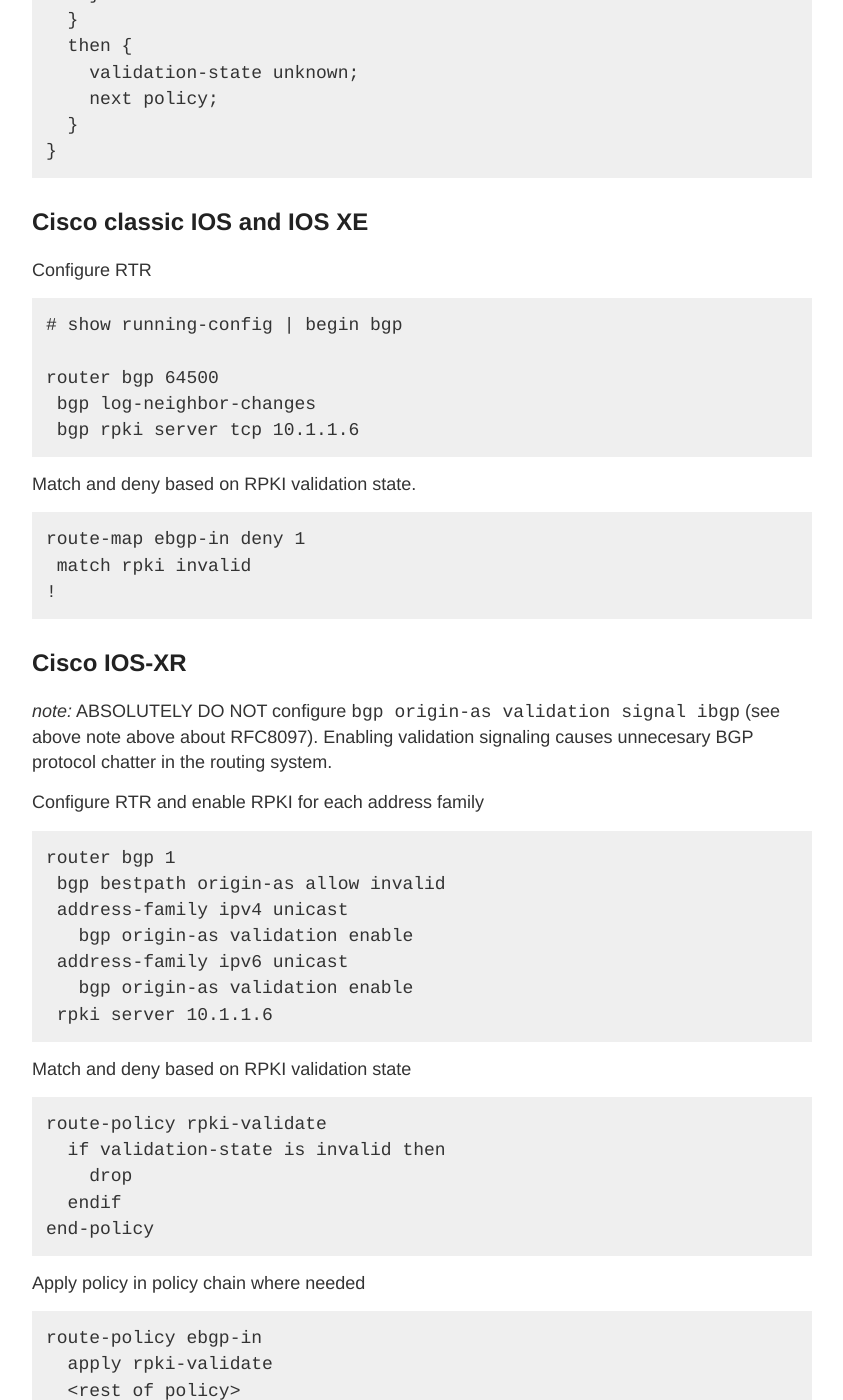
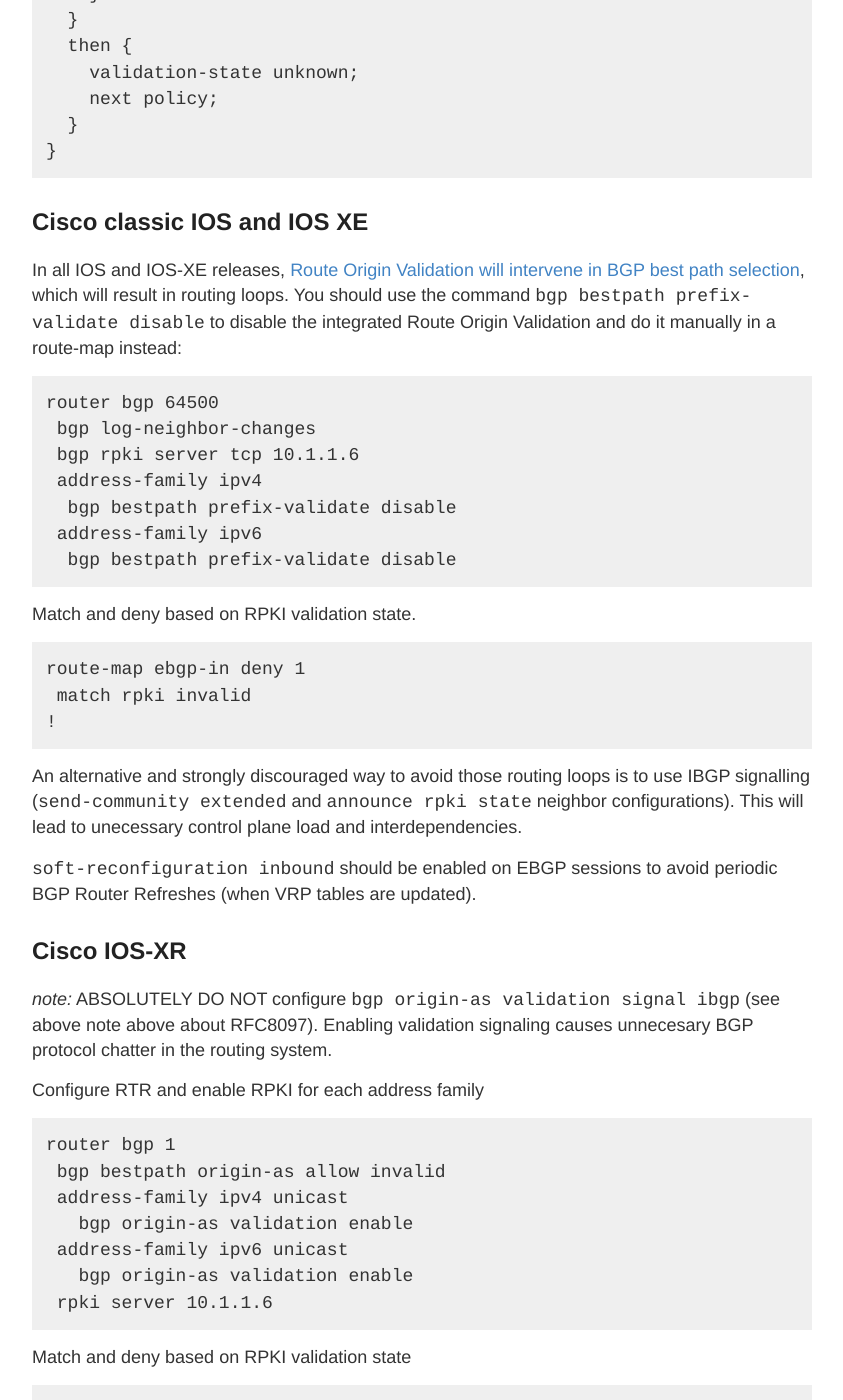
Before and after one commit to NLNOG/bgpfilterguide, a Jekyll site: the page built from guides/reject_invalids.md, in a window 1280 px wide and 1400 px high, scrolled down 2495 px. Shown: the whole window, without its empty margins (218-1061 px from the left). Built offline with Jekyll 4.4.1, drawn with Linux system fonts in a browser that asks for light colours.

Commit message:
ROV in IOS(-XE): clarify behavior and give hints

````diff
--- a/guides/reject_invalids.md
+++ b/guides/reject_invalids.md
@@ -95,14 +95,16 @@
 
 ## Cisco classic IOS and IOS XE
 
-Configure RTR
+In all IOS and IOS-XE releases, [Route Origin Validation will intervene in BGP best path selection](https://www.mail-archive.com/cisco-nsp@puck.nether.net/msg68472.html), which will result in routing loops. You should use the command `bgp bestpath prefix-validate disable` to disable the integrated Route Origin Validation and do it manually in a route-map instead:
 
 ```
-# show running-config | begin bgp
-
 router bgp 64500
  bgp log-neighbor-changes
  bgp rpki server tcp 10.1.1.6
+ address-family ipv4
+  bgp bestpath prefix-validate disable
+ address-family ipv6
+  bgp bestpath prefix-validate disable
 ```
 
 Match and deny based on RPKI validation state.
@@ -112,6 +114,10 @@
  match rpki invalid
 !
 ```
+
+An alternative and strongly discouraged way to avoid those routing loops is to use IBGP signalling (`send-community extended` and `announce rpki state` neighbor configurations). This will lead to unecessary control plane load and interdependencies.
+
+`soft-reconfiguration inbound` should be enabled on EBGP sessions to avoid periodic BGP Router Refreshes (when VRP tables are updated).
 
 ## Cisco IOS-XR
 
````
